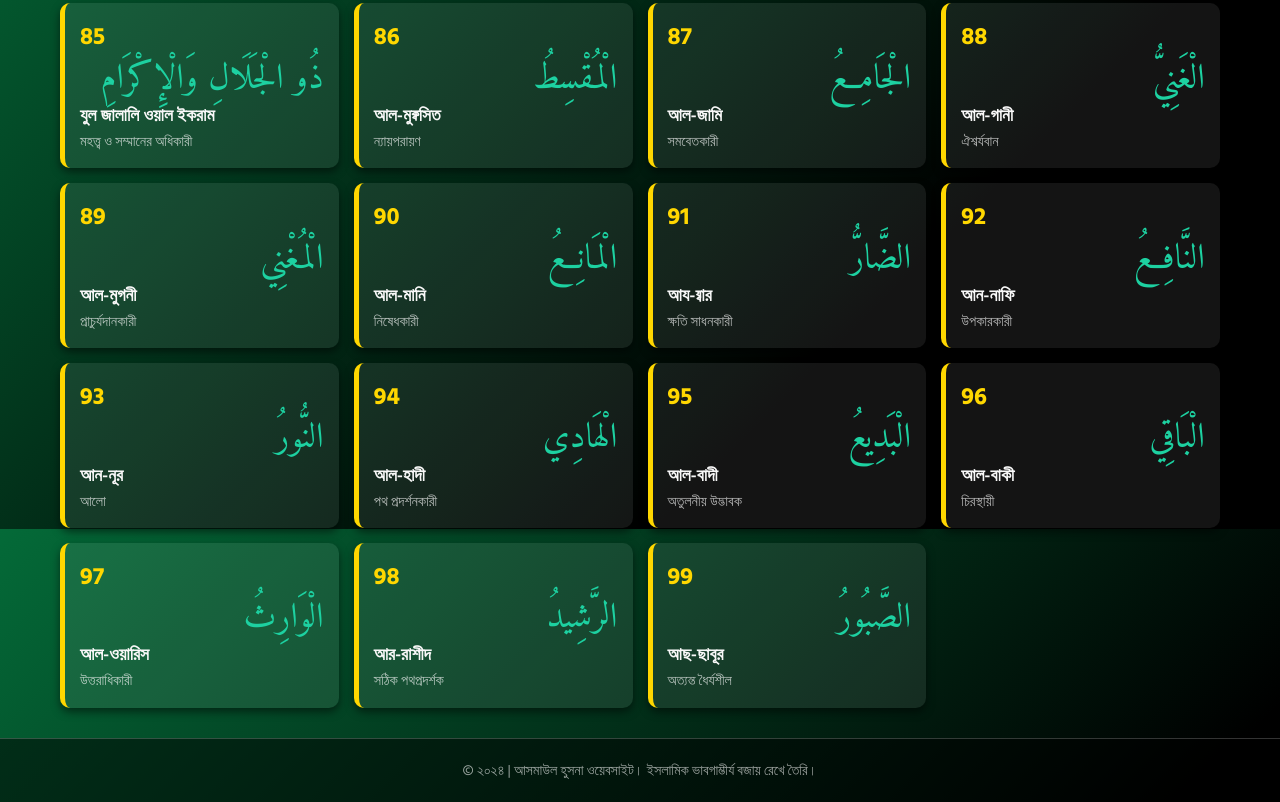
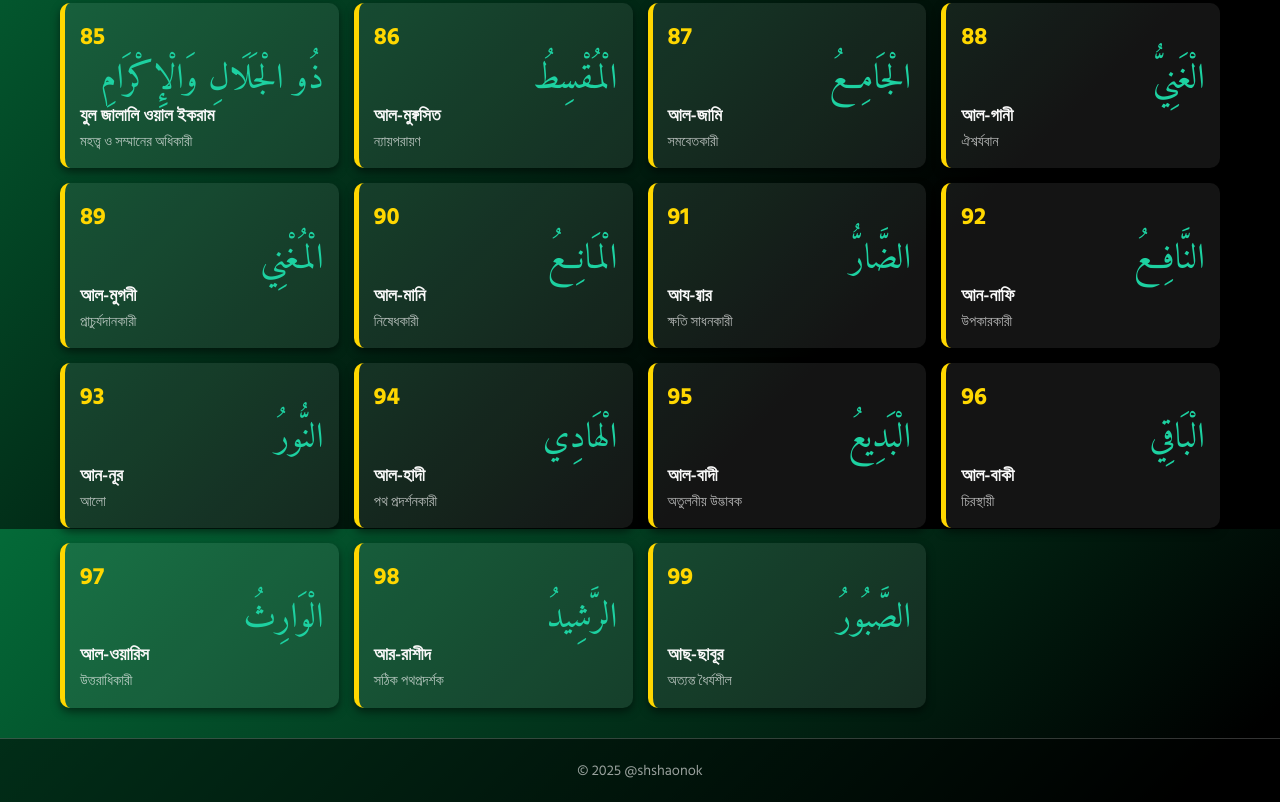
Before and after one commit to shshaonok/allah_name, a plain HTML site: page index.html in a window 1280 px wide. Shown: the part 5071-5873 px from the top of the page. Drawn offline with Linux system fonts and the light colour scheme.

Commit message:
index.html

```diff
--- a/index.html
+++ b/index.html
@@ -567,7 +567,7 @@
     </div>
 
     <footer class="footer">
-        © ২০২৪ | আসমাউল হুসনা ওয়েবসাইট। ইসলামিক ভাবগাম্ভীর্য বজায় রেখে তৈরি।
+        © 2025 @shshaonok
     </footer>
 
     <script>
```
